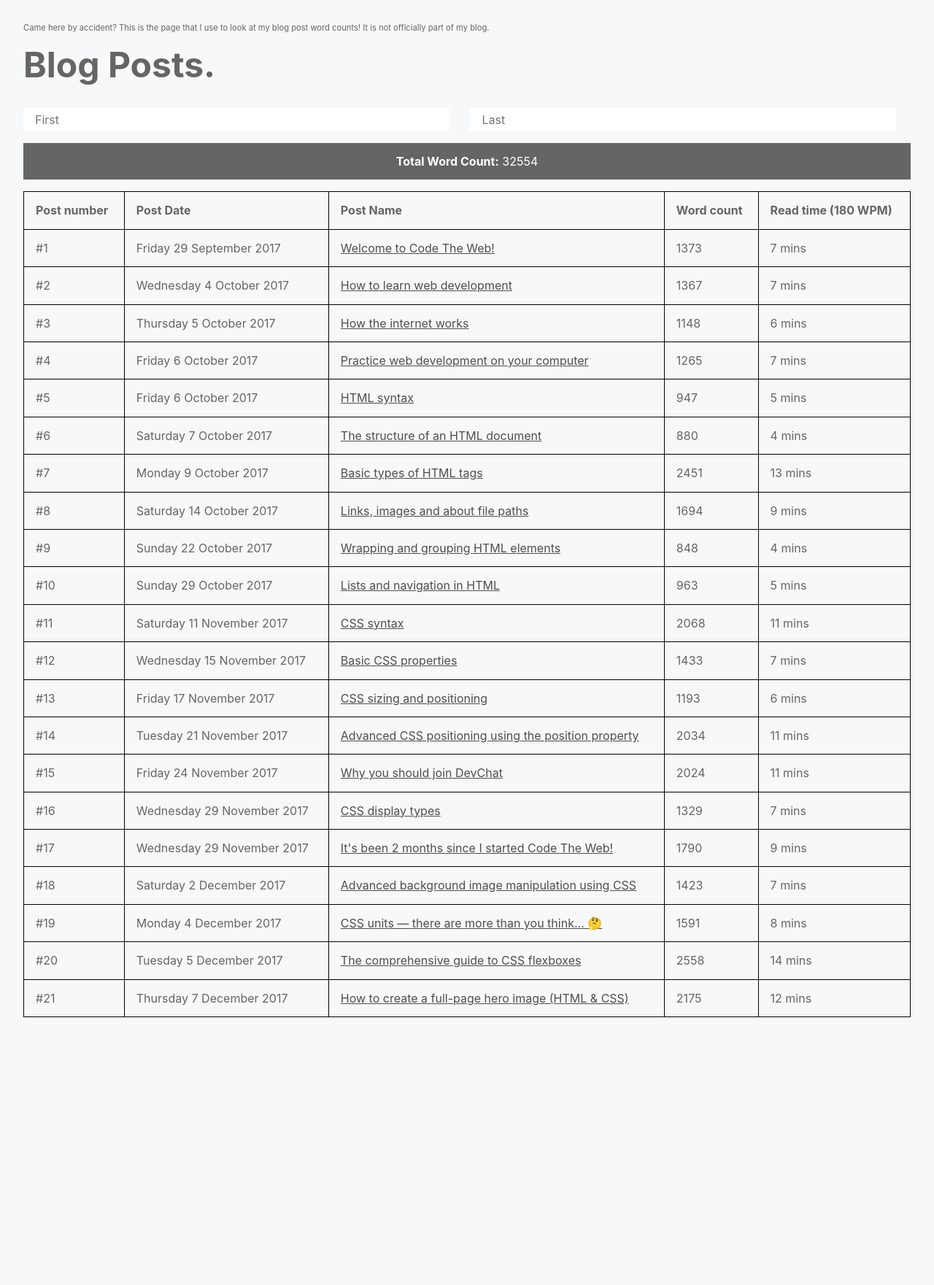
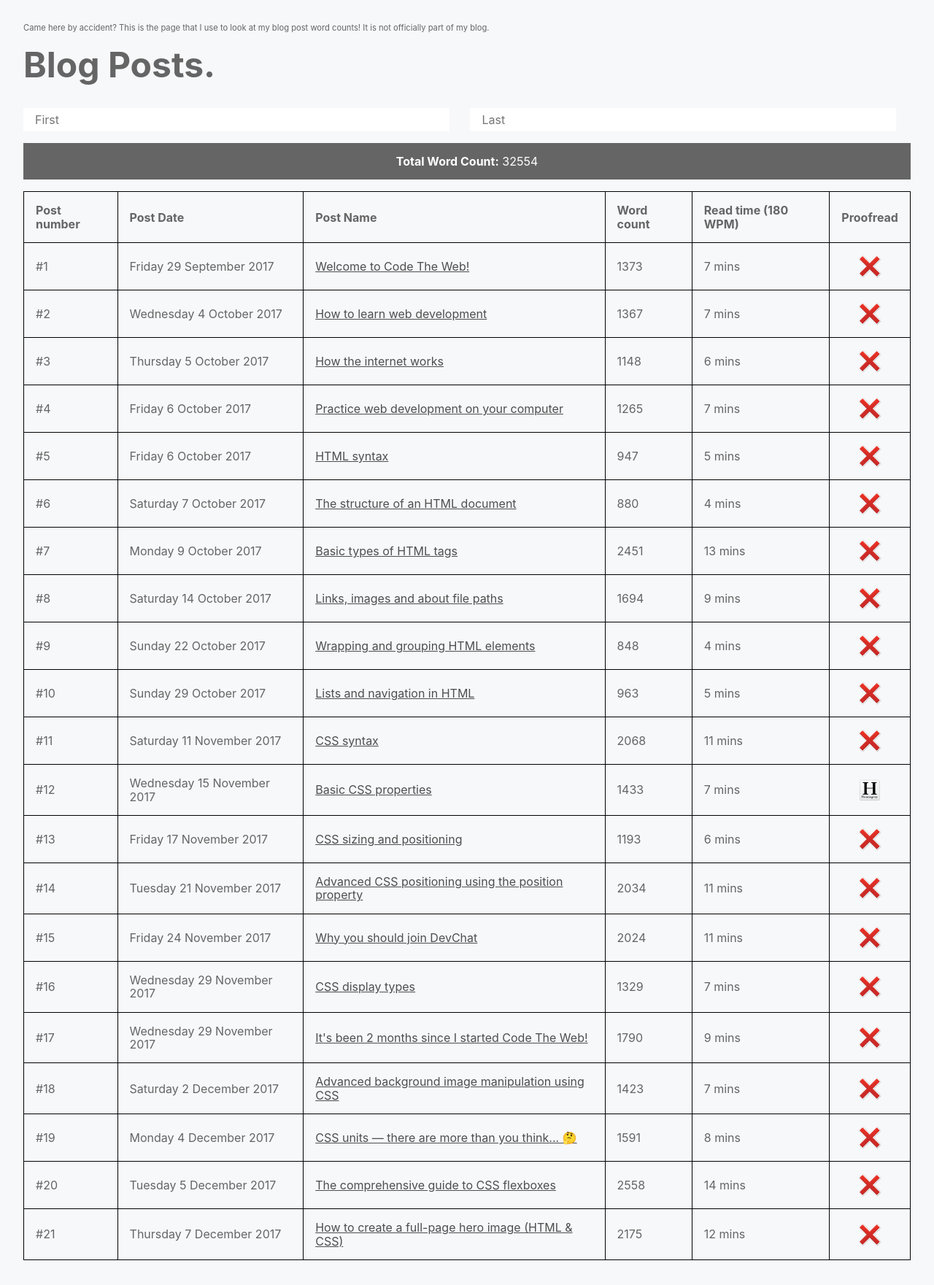
Before and after one commit to Booligoosh/codetheweb.blog, a Jekyll site: the page built from wordcount.html, in a window 1280 px wide. Shown: the whole page at 73% size. Built offline with Jekyll 4.4.1, drawn with Linux system fonts in a browser that asks for light colours; nearby versions of some CDN libraries; comment, search, counter and statistics services are not loaded; a style sheet for code colours, icons or effects is not loaded.

Commit message:
Added proofreading section to wordcount

```diff
--- a/wordcount.html
+++ b/wordcount.html
@@ -17,6 +17,7 @@
             <th>Post Name</th>
             <th>Word count</th>
             <th>Read time ({{site.wpm}} WPM)</th>
+            <th>Proofread</th>
         </tr>
         {% assign posts = site.posts | reverse %}
         {% for post in posts %}
@@ -27,6 +28,7 @@
             <td class="post-title"><a href="{{post.url}}" target="_blank">{{post.title}}</a></td>
             <td class="post-words">{{post_words}}</td>
             <td class="post-read-time">{{post_words | divided_by: site.wpm}} mins</td>
+            <td class="post-checked">{% if post.checked == 'grammarly' %}<img src="/assets/img/grammarly.png" title="Grammarly">{% elsif post.checked == 'hemingway' %}<img src="/assets/img/hemingway.png" title="Hemingway">{% else %}<img src="/assets/img/x-emoji.png" title="None">{% endif %}</td>
         </tr>
         {% endfor %}
     </tbody>
@@ -129,4 +131,10 @@
         margin-bottom: 1rem;
         font-size: 0.7rem;
     }
+    .post-checked img {
+        width: 2em;
+        height: 2em;
+        margin: 0 auto;
+        display: block;
+    }
 </style>
```
Also changed, not shown: _posts/2017-11-15-basic-css-properties.md (+1 -0 lines), assets/img/grammarly.png (added), assets/img/hemingway.png (added), assets/img/x-emoji.png (added).
